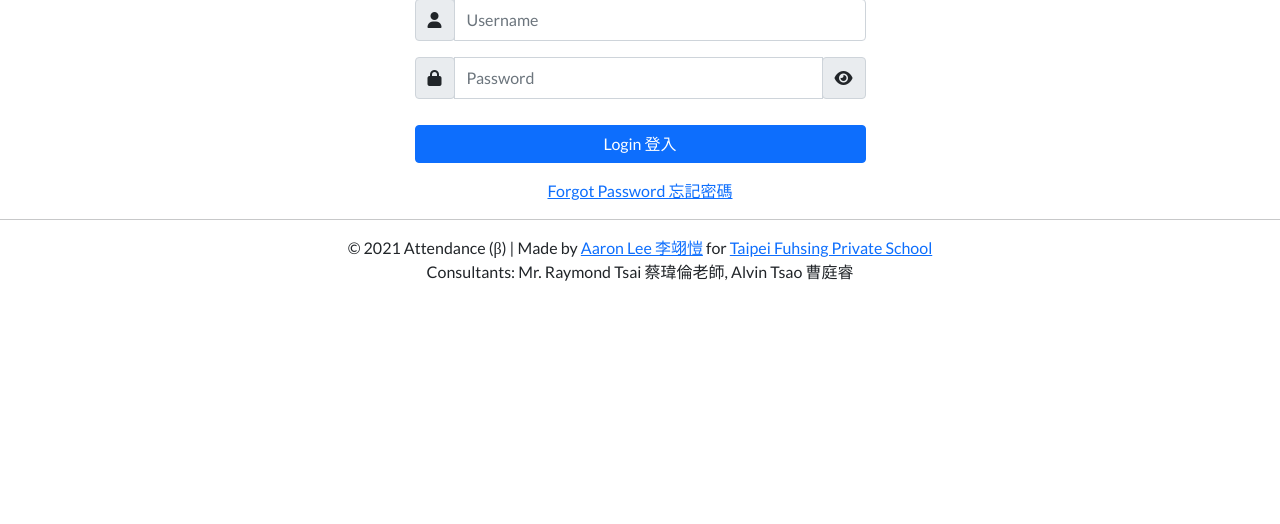
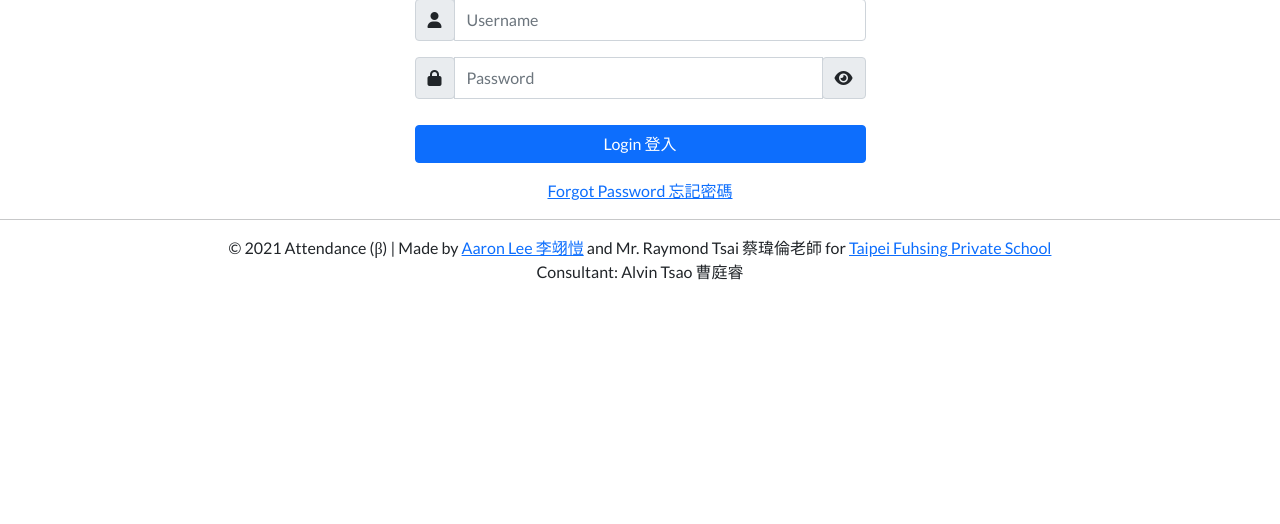
Before and after one commit to aaronleetw/Attendance, a Flask app: page / in a window 1280 px wide. Shown: the part 119-643 px from the top of the page. Run offline with Flask 2, Linux system fonts and the light colour scheme; some libraries are stand-ins or nearby versions.

Commit message:
Change footer

```diff
--- a/templates/footer.html
+++ b/templates/footer.html
@@ -1,9 +1,9 @@
 <footer>
     <hr>
     <p style="text-align: center;">&copy; 2021 Attendance (β) | Made by <a target="_blank"
-            href="https://github.com/aaronleetw">Aaron Lee 李翊愷</a> for <a target="_blank"
+            href="https://github.com/aaronleetw">Aaron Lee 李翊愷</a> and Mr. Raymond Tsai 蔡瑋倫老師 for <a target="_blank"
             href="https://www.fhjh.tp.edu.tw">Taipei Fuhsing Private School</a>
         <br>
-        Consultants: Mr. Raymond Tsai 蔡瑋倫老師, Alvin Tsao 曹庭睿
+        Consultant: Alvin Tsao 曹庭睿
     </p>
 </footer>
```
